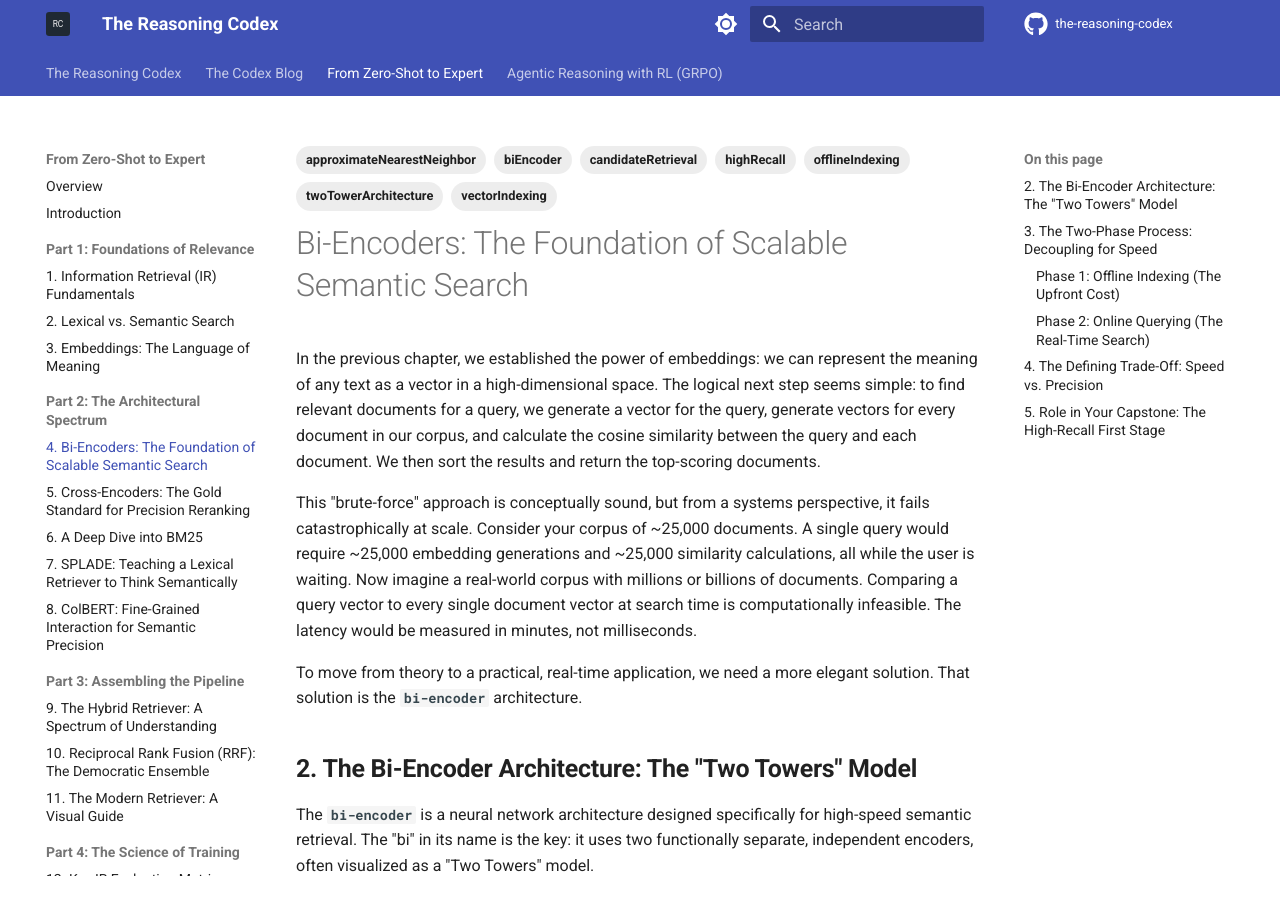
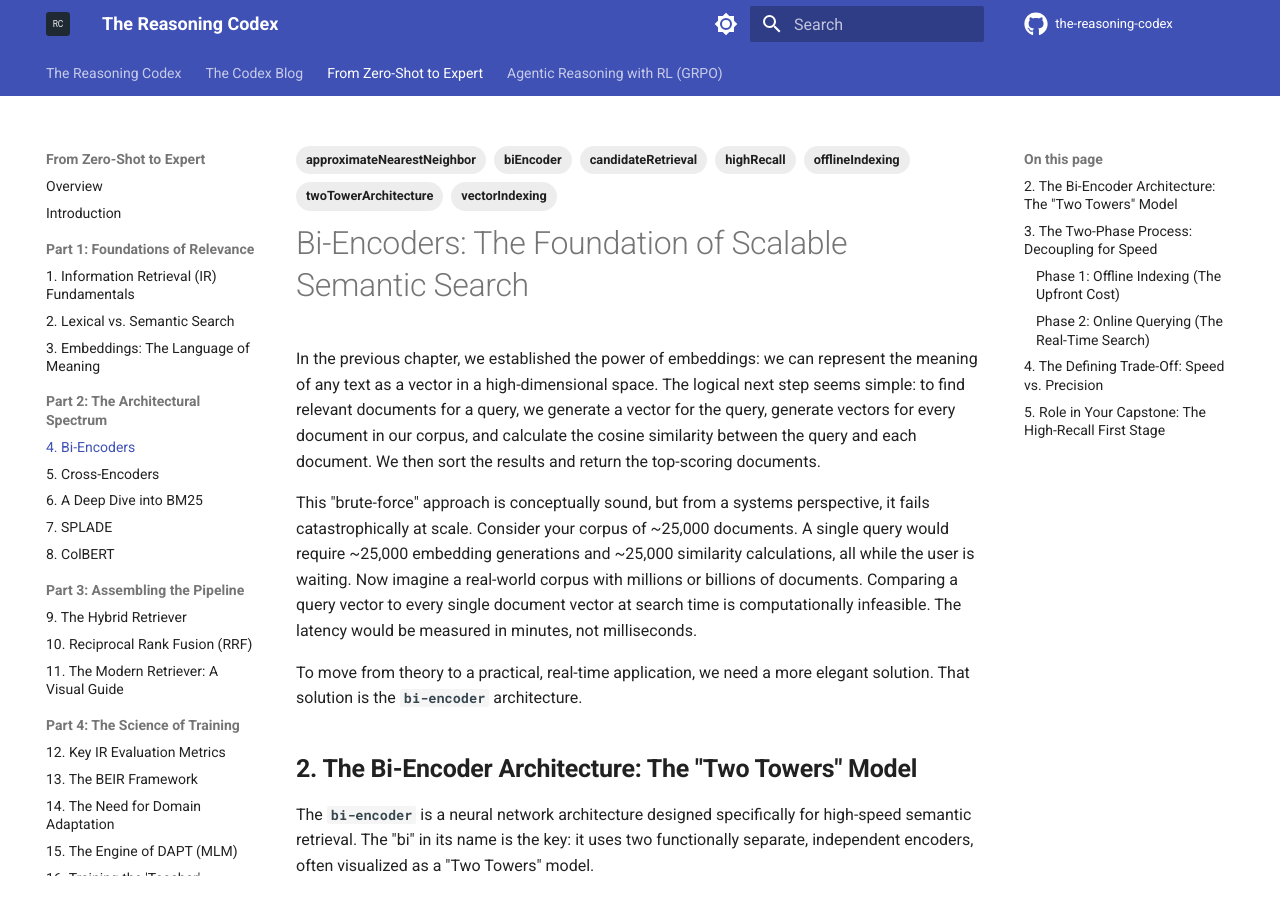
Before and after one commit to markeyser/colorless-green, an MkDocs documentation site: the page built from docs/01-retrieval-course/02-01-bi-encoders.md, in a window 1280 px wide and 900 px high. Built offline with MkDocs 1.6.1 and Material for MkDocs 9.7.7, drawn with Linux system fonts in a browser that asks for light colours; plug-ins that fetch from the network failed and are left out; comment, search, counter and statistics services are not loaded.

```diff
--- a/mkdocs.yml
+++ b/mkdocs.yml
@@ -1,13 +1,13 @@
 # --- Project Information ---
 site_name: "The Reasoning Codex"
-site_url: "https://markeyser.github.io/the-reasoning-codex/" # IMPORTANT: Change this!
-site_author: "Marcos Keyser" # IMPORTANT: Change this!
+site_url: "https://markeyser.github.io/the-reasoning-codex/"
+site_author: "Marcos Keyser"
 site_description: "A collection of playbooks on building reliable, specialized AI systems."
 
 # --- Repository Integration ---
-repo_url: "https://github.com/markeyser/the-reasoning-codex" # IMPORTANT: Change this!
+repo_url: "https://github.com/markeyser/the-reasoning-codex"
 repo_name: "the-reasoning-codex"
-edit_uri: "edit/main/docs/" # Allows for "Edit this page" links
+edit_uri: "edit/main/docs/"
 
 # --- Theme Configuration ---
 theme:
@@ -52,11 +52,7 @@ theme:
 copyright: "Copyright &copy; 2025 Marcos Keyser. All content is licensed under <a href='http://creativecommons.org/licenses/by/4.0/' target='_blank' rel='noopener'>CC BY 4.0</a> unless otherwise noted."
 
 extra:
-  authors:
-    markeyser:
-      name: Marcos Keyser
-      description: Principal Applied Research Scientist
-      avatar: https://github.com/markeyser.png
+  # The 'authors' block has been MOVED to authors.yml
   comments: true
   analytics:
     provider: google
@@ -78,7 +74,6 @@ extra_javascript:
   - javascripts/katex.js
 
 # --- Markdown Extensions ---
-# This is a cleaned-up and optimized list of extensions
 markdown_extensions:
   - admonition
   - pymdownx.details
@@ -114,7 +109,8 @@ plugins:
       separator: '[\s\u200b\-]'
   - social
   - tags
-  - blog
+  - blog:
+      authors_file: "authors.yml"
   - git-revision-date-localized:
       enabled: true
       type: timeago
@@ -131,22 +127,22 @@ nav:
       - "2. Lexical vs. Semantic Search": 01-retrieval-course/01-02-lexical-vs-semantic-search.md
       - "3. Embeddings: The Language of Meaning": 01-retrieval-course/01-03-embeddings-language-of-meaning.md
     - "Part 2: The Architectural Spectrum":
-      - "4. Bi-Encoders: The Foundation of Scalable Semantic Search": 01-retrieval-course/02-01-bi-encoders.md
-      - "5. Cross-Encoders: The Gold Standard for Precision Reranking": 01-retrieval-course/02-02-cross-encoders.md
+      - "4. Bi-Encoders": 01-retrieval-course/02-01-bi-encoders.md
+      - "5. Cross-Encoders": 01-retrieval-course/02-02-cross-encoders.md
       - "6. A Deep Dive into BM25": 01-retrieval-course/02-03-deep-dive-bm25.md
-      - "7. SPLADE: Teaching a Lexical Retriever to Think Semantically": 01-retrieval-course/02-04-deep-dive-splade.md
-      - "8. ColBERT: Fine-Grained Interaction for Semantic Precision": 01-retrieval-course/02-05-deep-dive-colbert.md
+      - "7. SPLADE": 01-retrieval-course/02-04-deep-dive-splade.md
+      - "8. ColBERT": 01-retrieval-course/02-05-deep-dive-colbert.md
     - "Part 3: Assembling the Pipeline":
-      - "9. The Hybrid Retriever: A Spectrum of Understanding": 01-retrieval-course/03-01-hybrid-retriever.md
-      - "10. Reciprocal Rank Fusion (RRF): The Democratic Ensemble": 01-retrieval-course/03-02-reciprocal-rank-fusion.md
+      - "9. The Hybrid Retriever": 01-retrieval-course/03-01-hybrid-retriever.md
+      - "10. Reciprocal Rank Fusion (RRF)": 01-retrieval-course/03-02-reciprocal-rank-fusion.md
       - "11. The Modern Retriever: A Visual Guide": 01-retrieval-course/03-03-visual-guide-architectures.md
     - "Part 4: The Science of Training":
       - "12. Key IR Evaluation Metrics": 01-retrieval-course/04-01-key-ir-evaluation-metrics.md
-      - "13. The BEIR Framework for Reproducible Research": 01-retrieval-course/04-02-the-beir-framework-for-reproducible-research.md
+      - "13. The BEIR Framework": 01-retrieval-course/04-02-the-beir-framework-for-reproducible-research.md
       - "14. The Need for Domain Adaptation": 01-retrieval-course/04-03-need-for-domain-adaptation.md
-      - "15. The Engine of DAPT: A Deep Dive into Masked Language Modeling": 01-retrieval-course/04-04-engine-of-dapt-mlm.md
-      - "16. Training the 'Teacher': Supervised Fine-Tuning for the Cross-Encoder": 01-retrieval-course/04-05-training-the-teacher-cross-encoder.md
-      - "17. The Art of Mimicry: The Mechanics of Knowledge Distillation": 01-retrieval-course/04-06-mechanics-of-knowledge-distillation.md
+      - "15. The Engine of DAPT (MLM)": 01-retrieval-course/04-04-engine-of-dapt-mlm.md
+      - "16. Training the 'Teacher'": 01-retrieval-course/04-05-training-the-teacher-cross-encoder.md
+      - "17. The Art of Mimicry (Distillation)": 01-retrieval-course/04-06-mechanics-of-knowledge-distillation.md
     - "Part 5: Annex":
       - "A. Beyond Retrieval—The Role of Context Refinement": 01-retrieval-course/05-01-annex-context-refinement.md
   - "Agentic Reasoning with RL (GRPO)":
```
Also changed, not shown: docs/blog/posts/2025-10-20-why-graphmert-matters.md (line endings or trailing spaces).
